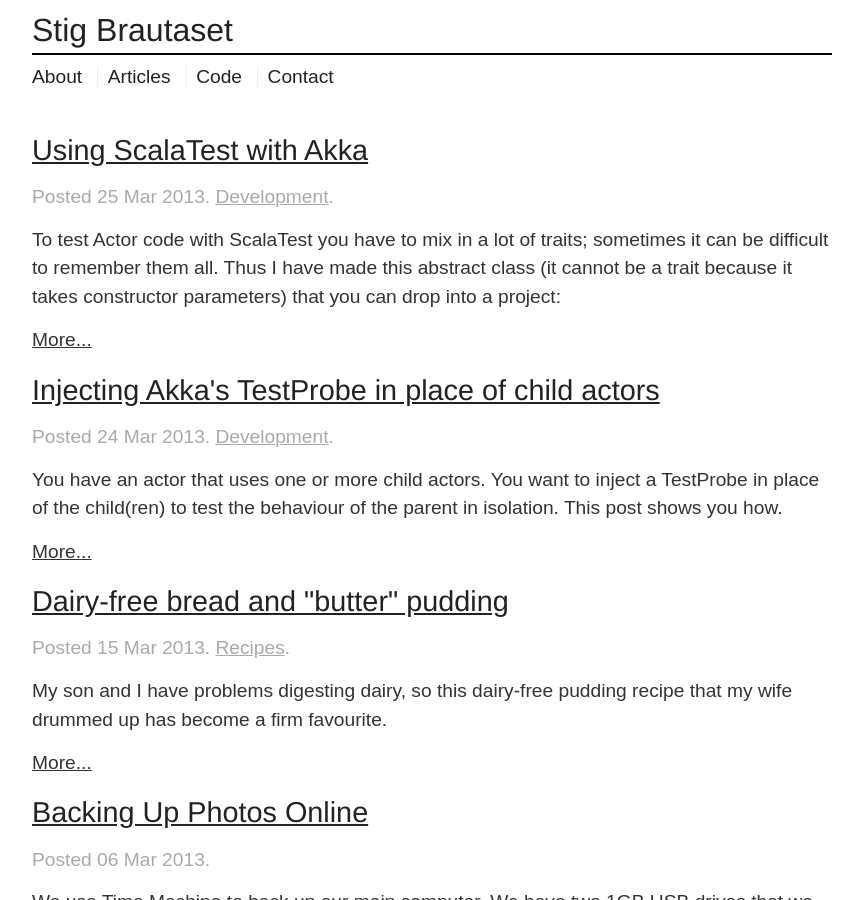
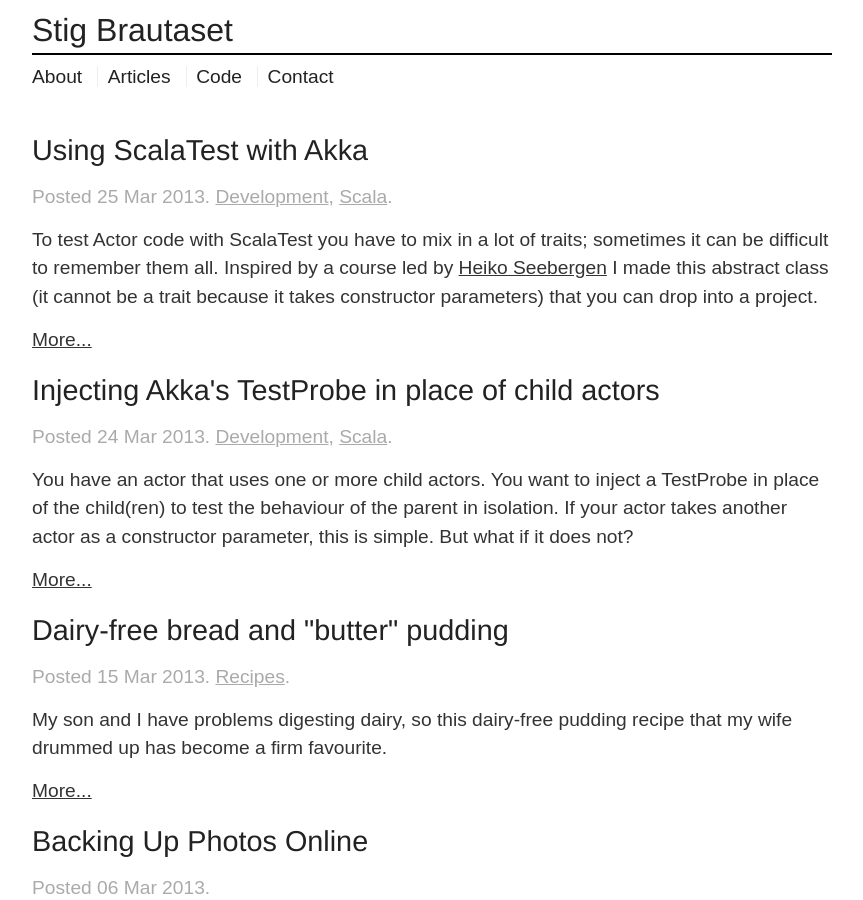
Before and after one commit to stig/www.brautaset.org, a Jekyll site: the page built from index.md, in a window 1280 px wide and 900 px high. Shown: the whole window, without its empty margins (208-1071 px from the left). Built offline with Jekyll 4.4.1, drawn with Linux system fonts in a browser that asks for light colours.

Commit message:
tweak layout and first paras of posts so they generate sensible excerpts

```diff
--- a/_posts/2013-03-24-injecting-akka-testprobe.md
+++ b/_posts/2013-03-24-injecting-akka-testprobe.md
@@ -1,16 +1,12 @@
 ---
 layout: post
 title: Injecting Akka's TestProbe in place of child actors
-tags: [Development]
-excerpt: You have an actor that uses one or more child actors. You want to inject a TestProbe in place of the child(ren) to test the behaviour of the parent in isolation. This post shows you how.
+tags: [Development, Scala]
 ---
 
-The problem:
-
-> You have an actor that uses one or more child actors. You want to inject a TestProbe in
-> place of the child(ren) to test the behaviour of the parent in isolation.
-
-If your actor takes another actor as a constructor parameter, this is simple:
+You have an actor that uses one or more child actors. You want to inject a TestProbe in
+place of the child(ren) to test the behaviour of the parent in isolation. If your actor
+takes another actor as a constructor parameter, this is simple. But what if it does not?
 
 {% highlight scala %}
 val foo = TestProbe()
--- a/_posts/2013-03-25-scalatest-with-akka.md
+++ b/_posts/2013-03-25-scalatest-with-akka.md
@@ -2,12 +2,13 @@
 layout: post
 title: Using ScalaTest with Akka
 lead: Using ALL THE TRAITS
-tags: [Development]
+tags: [Development, Scala]
 ---
 
 To test Actor code with ScalaTest you have to mix in a lot of traits; sometimes it can be
-difficult to remember them all. Thus I have made this abstract class (it cannot be a trait
-because it takes constructor parameters) that you can drop into a project:
+difficult to remember them all. Inspired by a course led by [Heiko
+Seebergen](http://www.heikoseeberger.name) I made this abstract class (it cannot be a
+trait because it takes constructor parameters) that you can drop into a project.
 
 {% highlight scala %}
 import akka.actor.ActorSystem
--- a/index.md
+++ b/index.md
@@ -3,7 +3,7 @@
 ---
 
 {% for post in site.posts limit: 10 %}
-<h2><a href="{{ post.url }}">{{ post.title }}</a></h2>
+<h2>{{ post.title }}</h2>
 
 <div class="meta">Posted {{ post.date | date_to_string }}.
     {% if post.tags != empty %}
```
